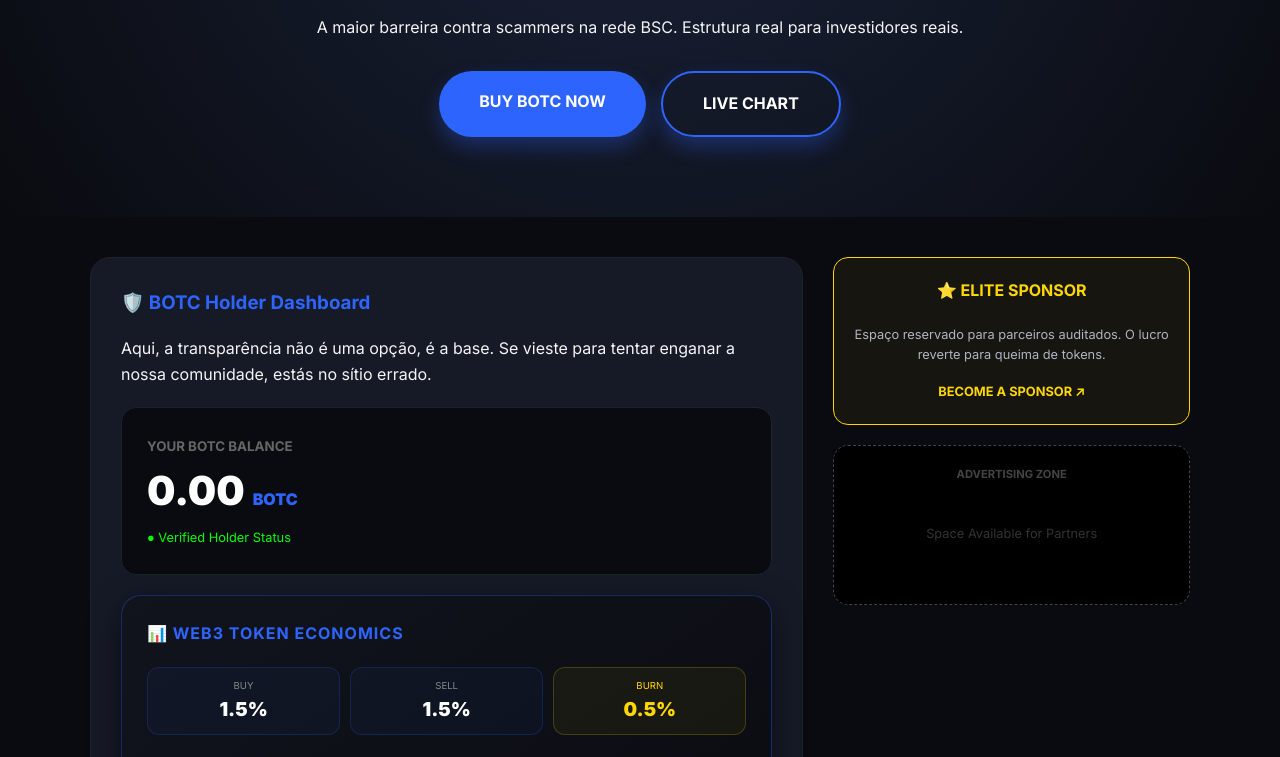
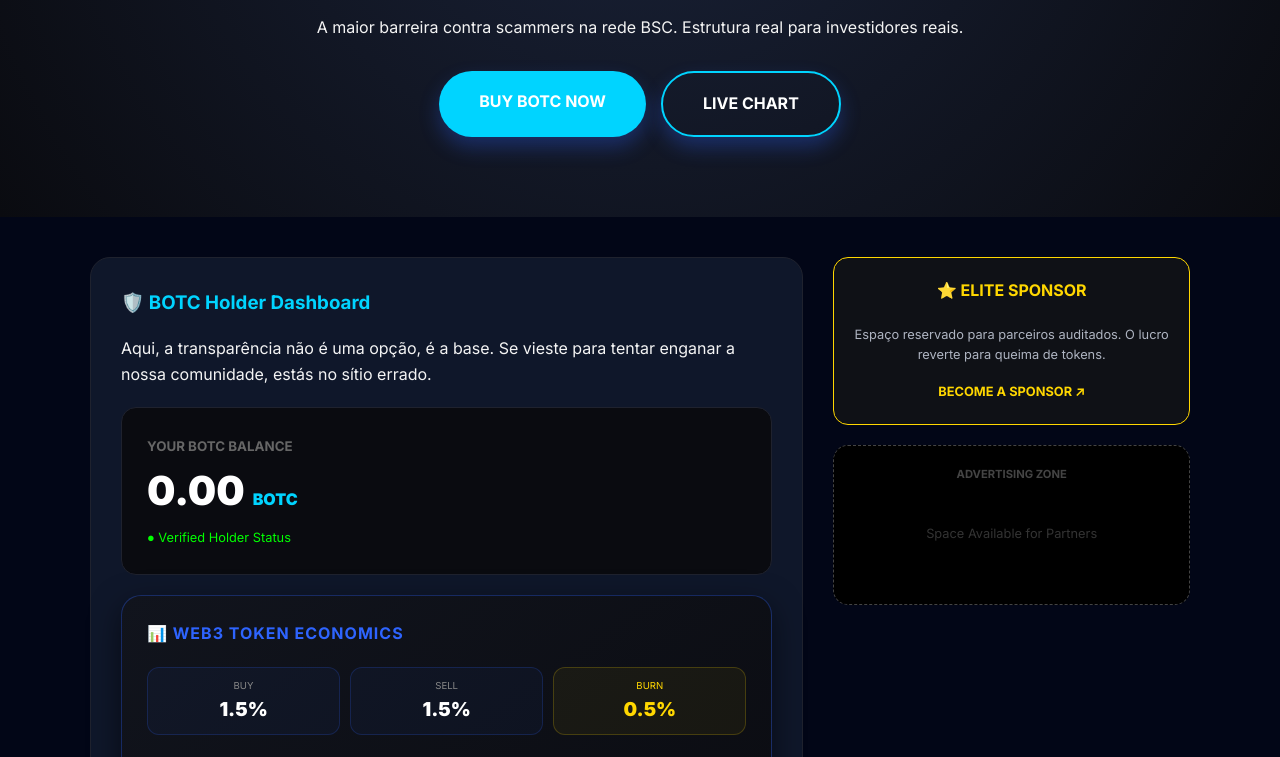
Before and after one commit to botccoin2025/botc-website, a plain HTML site: page index.html in a window 1280 px wide. Shown: the part 306-1063 px from the top of the page. Drawn offline with Linux system fonts and the light colour scheme.

Commit message:
Update index.html

```diff
--- a/index.html
+++ b/index.html
@@ -6,7 +6,7 @@
     <title>BOTC — Official Web3 Security Platform</title>
     <link href="https://fonts.googleapis.com/css2?family=Inter:wght@400;700;900&display=swap" rel="stylesheet">
     <style>
-        :root { --blue: #2e64fe; --gold: #ffd700; --dark: #0a0b10; --card: #161a27; --red: #ff4d4d; }
+        :root { --blue: #00d4ff; --gold: #ffd700; --dark: #020617; --card: #0f172a; --red: #ff4d4d; }
         body { font-family: 'Inter', sans-serif; background: var(--dark); color: #f4f4f4; margin: 0; line-height: 1.6; }
         .container { max-width: 1100px; margin: 0 auto; padding: 0 20px; }
 
```
